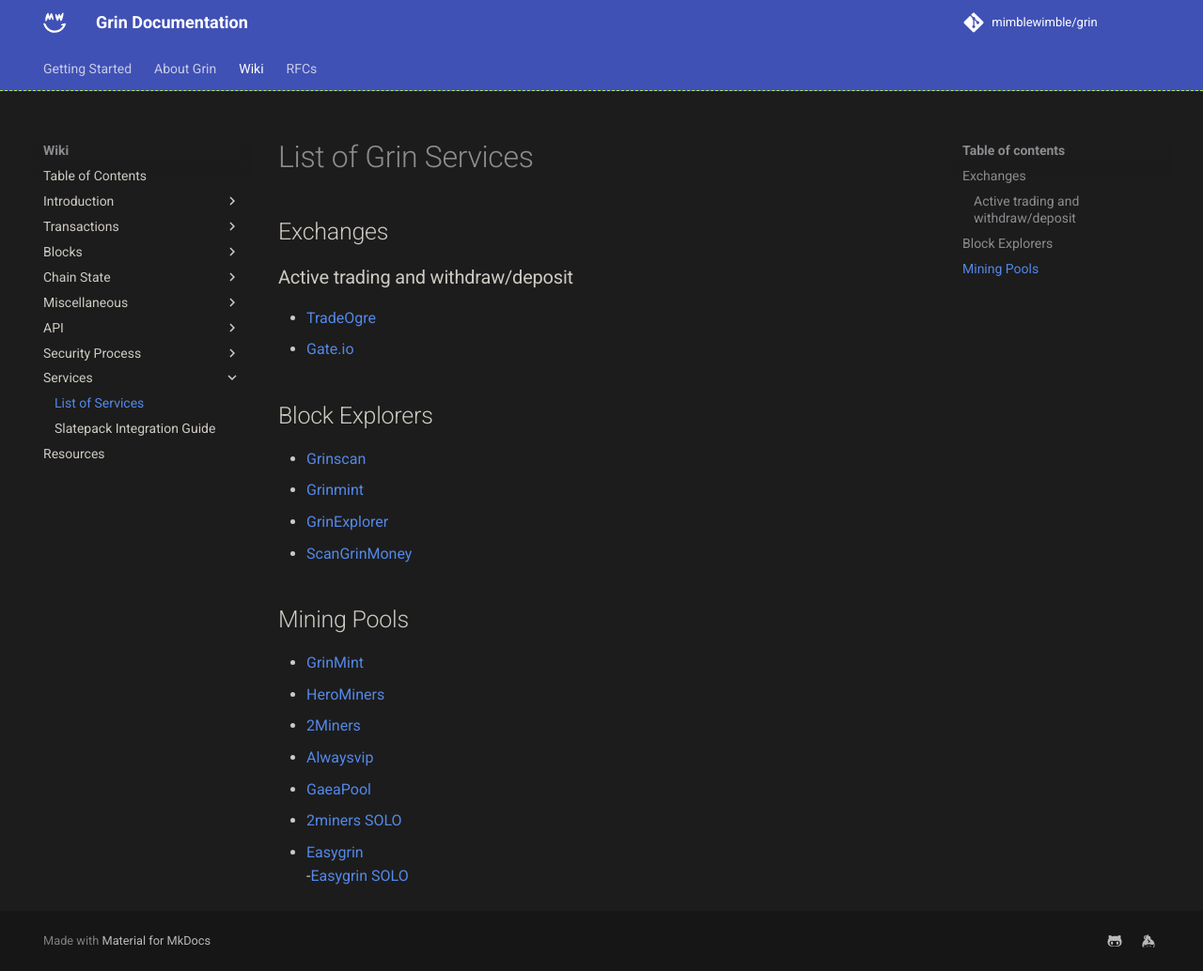
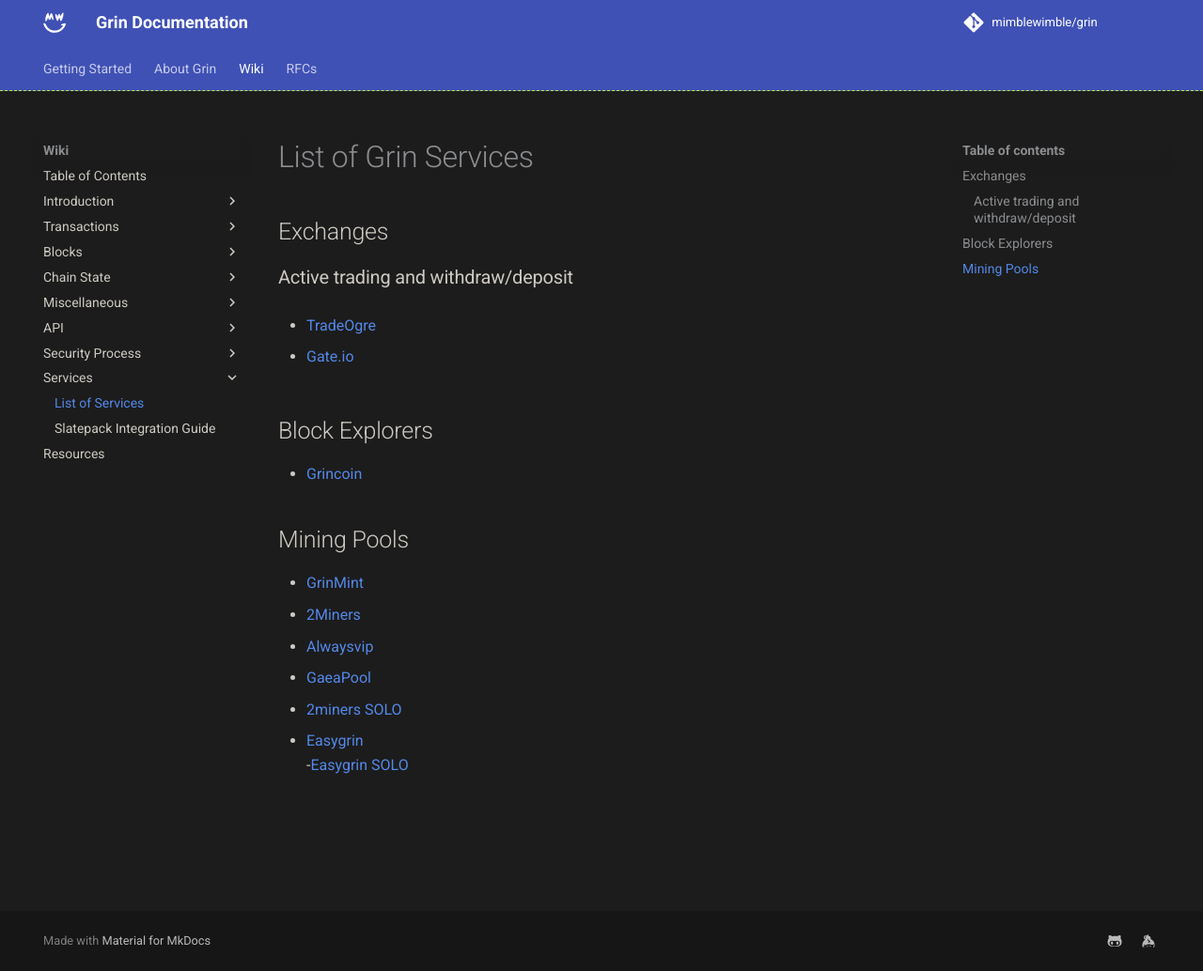
Before and after one commit to mimblewimble/docs, an MkDocs documentation site: the page built from docs/wiki/services/list-of-services.md, in a window 1280 px wide and 1034 px high. Shown: the whole window at 94% size. Built offline with MkDocs 1.6.1 and Material for MkDocs 9.7.7, drawn with Linux system fonts in a browser that asks for light colours; comment, search, counter and statistics services are not loaded.

Commit message:
added required details

```diff
--- a/docs/wiki/services/list-of-services.md
+++ b/docs/wiki/services/list-of-services.md
@@ -5,21 +5,20 @@
 ### Active trading and withdraw/deposit
 
 - [TradeOgre](https://tradeogre.com/markets)
+
 - [Gate.io](https://www.gate.io/)
 
 
 
 ## Block Explorers
 
-- [Grinscan](https://grinscan.net/)
-- [Grinmint](https://grinmint.com/explorer/)
-- [GrinExplorer](https://grinexplorer.net/)
-- [ScanGrinMoney](https://scan.grin.money/)
+- [Grincoin](https://grincoin.org/)
+
+
 
 ## Mining Pools
 
 - [GrinMint](https://www.grinmint.com)
-- [HeroMiners](https://grin.herominers.com)
 - [2Miners](https://2miners.com)
 - [Alwaysvip](https://pool.always.vip)
 - [GaeaPool](https://gaeapool.com)
```
Also changed, not shown: docs/getting-started/wallet-handbook.md (+2 -2 lines), docs/getting-started/wallets.md (+14 -0 lines).
